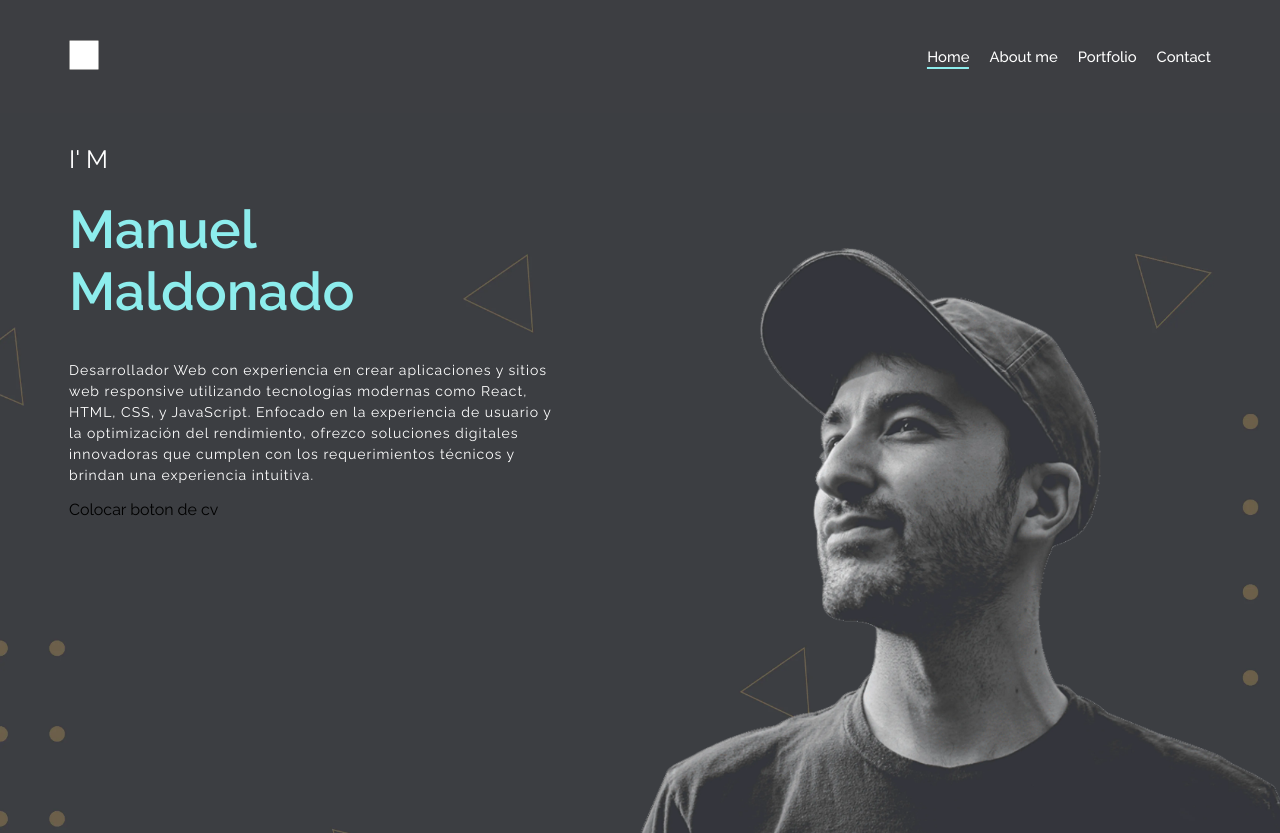
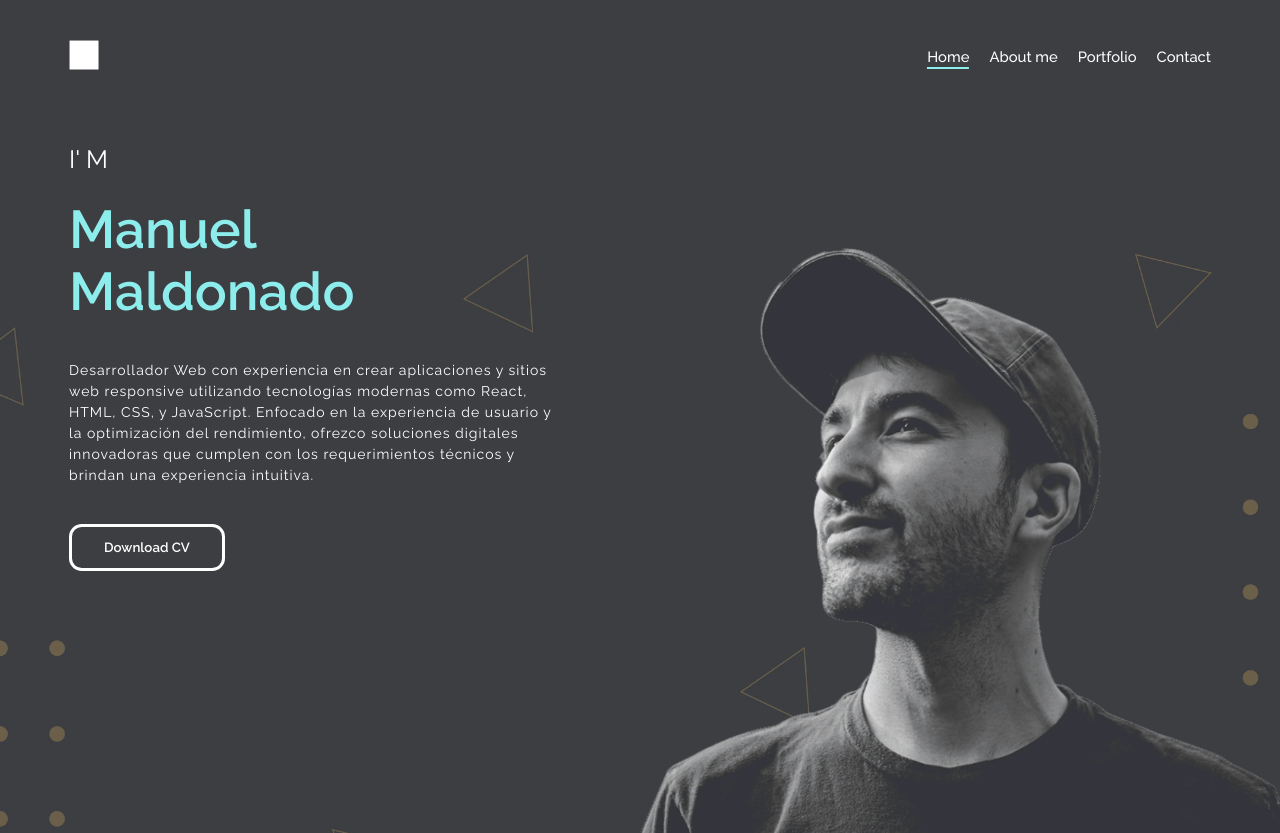
Before and after one commit to memo2898/porfolio, a React (Vite) app: page / in a window 1280 px wide. Built offline with nearby package versions, Linux system fonts and the light colour scheme.

Commit message:
Creando botones

```diff
--- /dev/null
+++ b/src/components/btnStandard/BtnStandard.css
@@ -0,0 +1,19 @@
+.btnStandard-p{
+    color: var(--blanco);
+    background-color: transparent;
+    padding-top: 0.8rem;
+    padding-bottom: 0.8rem;
+    padding-left: 2rem;
+    padding-right: 2rem;
+    border: solid 3.2px var(--blanco);
+    cursor: pointer;
+    border-radius: 0.8rem;
+    font-family: 'Raleway', sans-serif;
+    font-weight: 600;
+
+}
+
+
+.btnStandard-p:hover{
+    transform: scale(1.02);
+}
--- /dev/null
+++ b/src/components/btnStandard/BtnStandard.jsx
@@ -0,0 +1,17 @@
+/* eslint-disable react/prop-types */
+
+import './BtnStandard.css'
+
+function BtnStandard({titulo,...props}) {
+  return (
+
+    <>
+    <button
+    className='btnStandard-p'
+    type="button"
+    {...props} >{titulo}</button>
+    </>
+  )
+}
+
+export default BtnStandard
--- a/src/components/secciones/seccion_slider_principal/SeccionSliderPrincipal.css
+++ b/src/components/secciones/seccion_slider_principal/SeccionSliderPrincipal.css
@@ -48,6 +48,7 @@
 
 .presentacion_personal {
     margin-top: 1.5rem;
+    margin-bottom: 1.5rem;
     color: var(--blanco);
 }
 
--- a/src/components/secciones/seccion_slider_principal/SeccionSliderPrincipal.jsx
+++ b/src/components/secciones/seccion_slider_principal/SeccionSliderPrincipal.jsx
@@ -2,6 +2,7 @@
 
 import './SeccionSliderPrincipal.css'
 import p1 from '../../../assets/WEBP/p1.webp'
+import BtnStandard from '../../btnStandard/BtnStandard'
 
 function SeccionSliderPrincipal() {
   return (
@@ -20,7 +21,13 @@ function SeccionSliderPrincipal() {
 
 
           <div className="cont-botones-sp">
-            <span>Colocar boton de cv</span>
+
+            <BtnStandard
+              titulo="Download CV"
+              onClick={()=>{alert("Click me")}}
+
+              />
+
           </div>
 
         </div>
```
